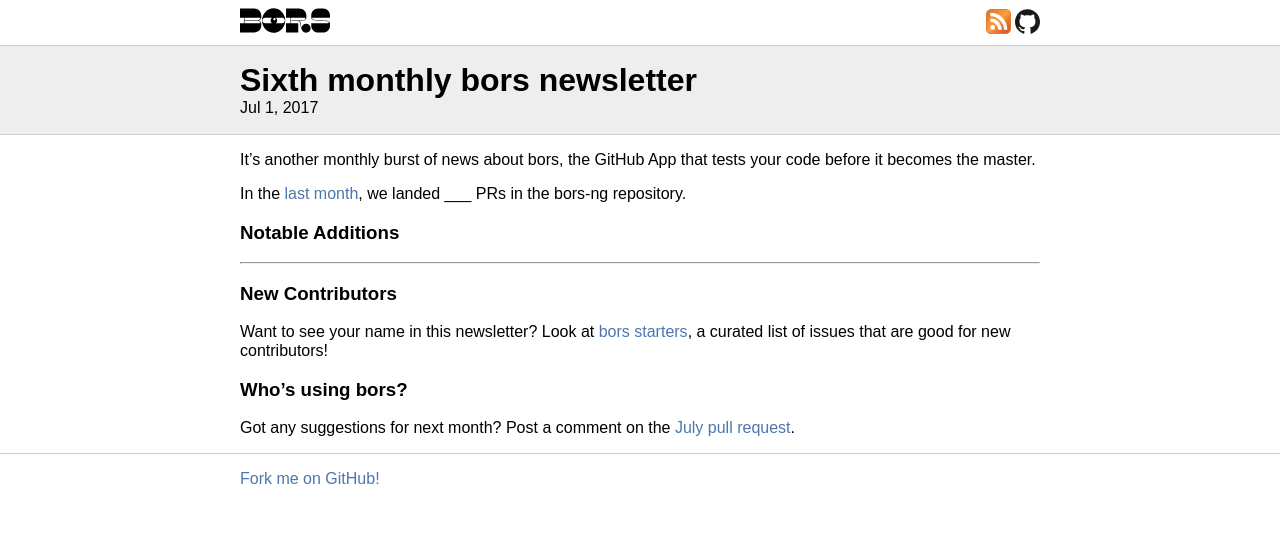
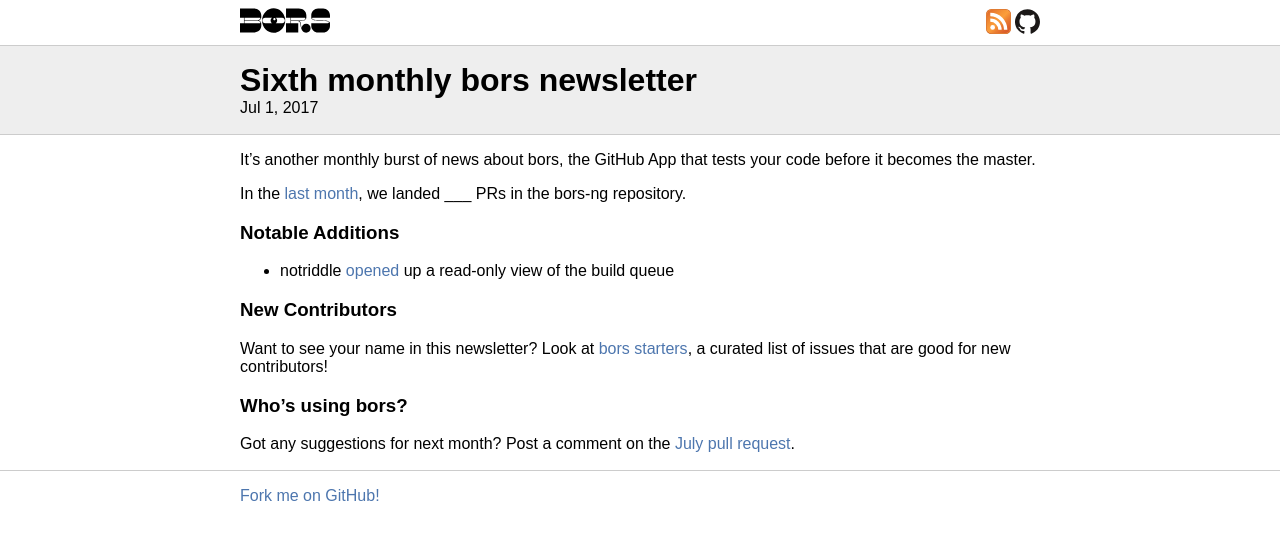
Before and after one commit to bors-ng/bors-ng.github.io, a Jekyll site: the page built from _posts/2017-07-01-tmib-06.md, in a window 1280 px wide. Shown: the top 540 px of the page. Built offline with Jekyll 4.4.1, drawn with Linux system fonts in a browser that asks for light colours.

Commit message:
Add bors-ng/bors-ng#203

```diff
--- a/_posts/2017-07-01-tmib-06.md
+++ b/_posts/2017-07-01-tmib-06.md
@@ -15,7 +15,7 @@
 
 ### Notable Additions
 
-___
+* notriddle [opened](https://github.com/bors-ng/bors-ng/pull/203) up a read-only view of the build queue
 
 
 ### New Contributors
```
